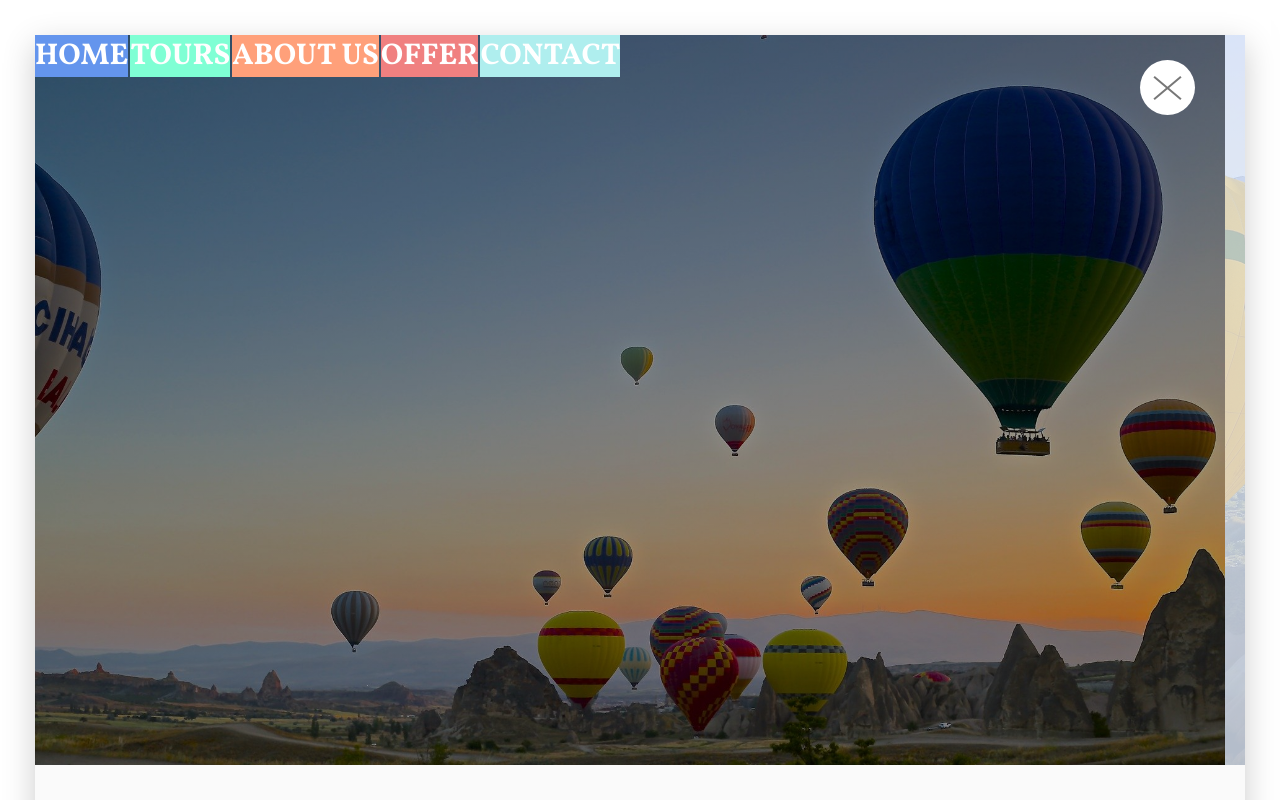
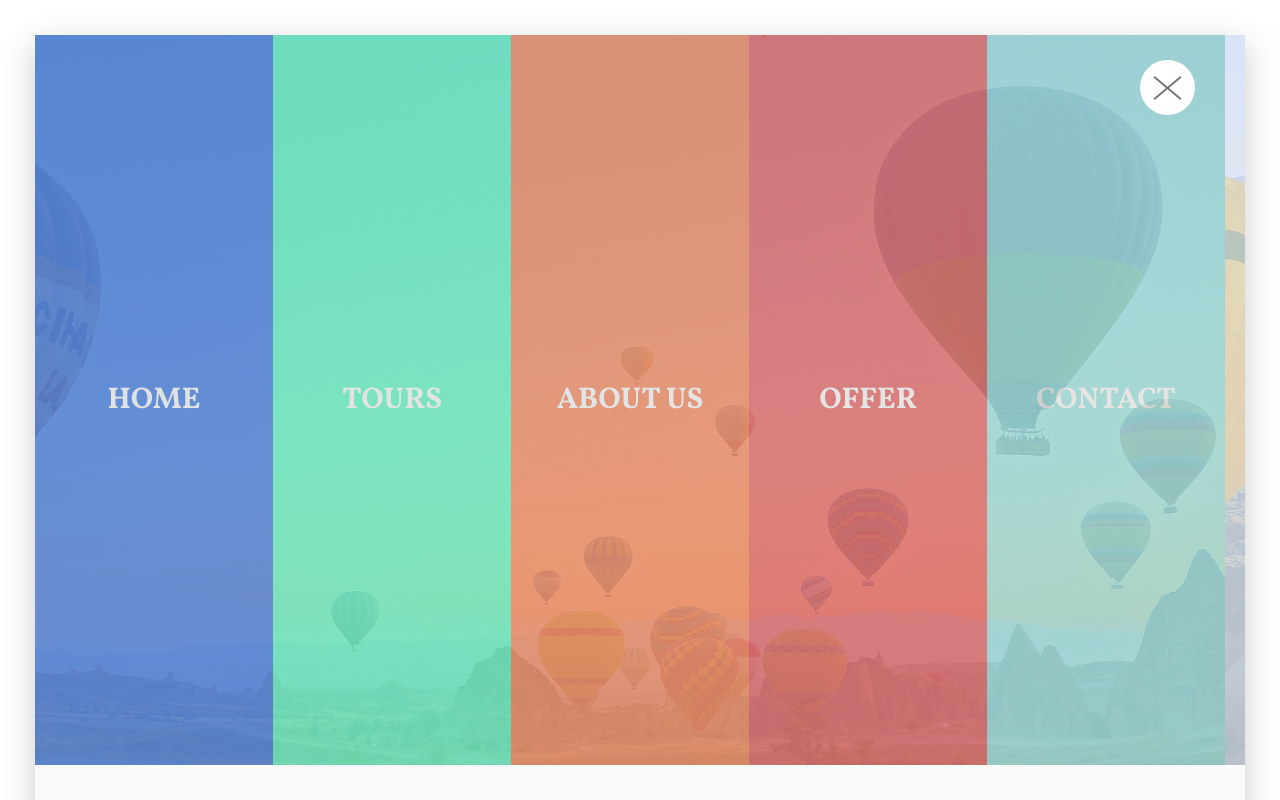
Before and after one commit to tod619/the_road, a plain HTML site: page index.html in a window 1280 px wide. Shown: the top 800 px of the page. Drawn offline with Linux system fonts and the light colour scheme.

Commit message:
add hover effect ot nav-link in style.css file

```diff
--- a/index.html
+++ b/index.html
@@ -30,11 +30,11 @@
           </div>
 
           <div class="nav-list">
-            <a href="#" class="nav-link">Home</a>
-            <a href="#" class="nav-link">Tours</a>
-            <a href="#" class="nav-link">About Us</a>
-            <a href="#" class="nav-link">Offer</a>
-            <a href="#" class="nav-link">Contact</a>
+            <a href="#" class="nav-link center">Home</a>
+            <a href="#" class="nav-link center">Tours</a>
+            <a href="#" class="nav-link center">About Us</a>
+            <a href="#" class="nav-link center">Offer</a>
+            <a href="#" class="nav-link center">Contact</a>
           </div>
         </nav>
       </div>
--- a/style.css
+++ b/style.css
@@ -92,6 +92,7 @@ html {
   position: absolute;
   top: 2.5rem;
   right: 3rem;
+  z-index: 300;
 }
 
 .close-navbar-icon .line {
@@ -105,12 +106,23 @@ html {
 .line-2 {
   transform: rotate(-40deg);
 }
-
+.nav-list {
+  height: 100%;
+  display: flex;
+}
 .nav-link {
   font-size: 3rem;
   font-weight: 700;
   color: var(--white-color);
   text-transform: uppercase;
+  width: 100%;
+  opacity: 0.8;
+  transition: all 0.3s;
+}
+
+.nav-link:hover {
+  opacity: 1;
+  color: var(--primary-color);
 }
 
 /* End: Navbar */
```
